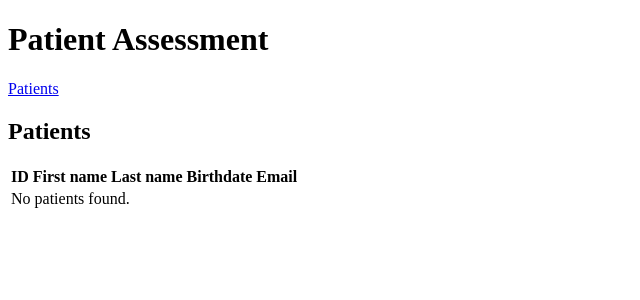
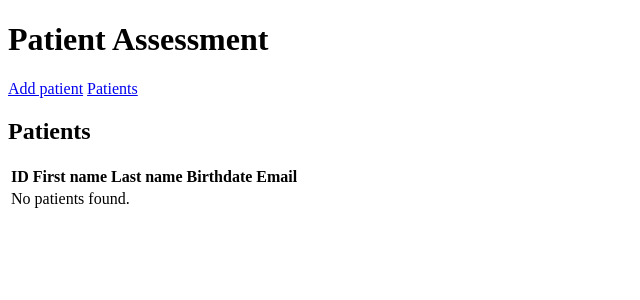
Before and after one commit to romi9987/assessment_api, a FastAPI app: page /ui/patients in a window 1280 px wide. Shown: the top 300 px of the page, without its empty margins (0-640 px from the left). Run offline with FastAPI, Linux system fonts and the light colour scheme.

Commit message:
add add patient to nav

```diff
--- a/templates/base.html
+++ b/templates/base.html
@@ -7,6 +7,7 @@
 <body>
     <h1>Patient Assessment</h1>
     <nav>
+        <a href="/ui/patients/new">Add patient</a>
         <a href="/ui/patients">Patients</a>
     </nav>
 
```
